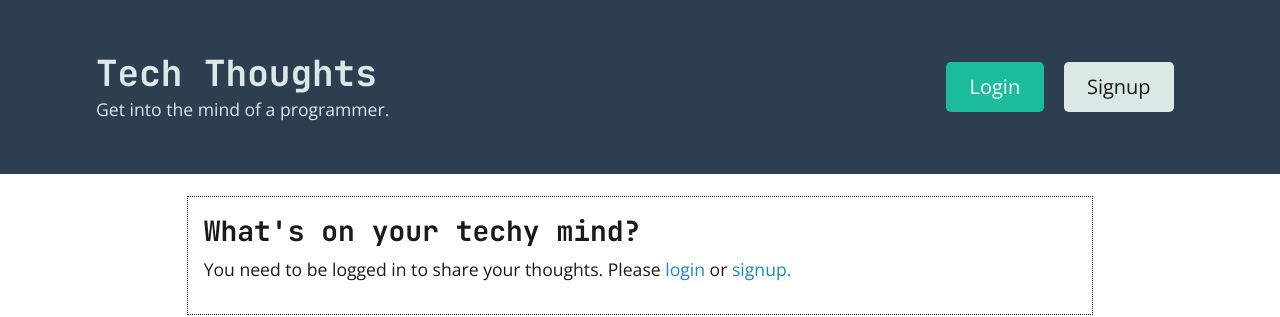
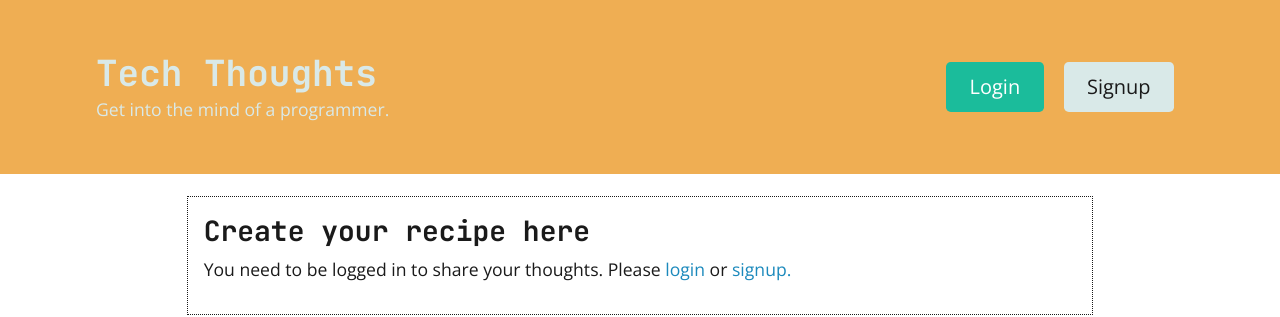
Before and after one commit to dejuliusvince/project3, a React (Create React App) app in the folder client/: page / in a window 1280 px wide. Shown: the top 317 px of the page. Built offline with nearby package versions, Linux system fonts and the light colour scheme; no server answers.

Commit message:
start editing css and fonts

```diff
--- a/client/src/components/ThoughtForm/index.js
+++ b/client/src/components/ThoughtForm/index.js
@@ -62,7 +62,7 @@ const ThoughtForm = () => {
 
   return (
     <div>
-      <h3>What's on your techy mind?</h3>
+      <h3>Create your recipe here</h3>
 
       {Auth.loggedIn() ? (
         <>
--- a/client/src/index.css
+++ b/client/src/index.css
@@ -920,7 +920,7 @@ a:hover {
 
 /* BACKGROUND UTILS */
 .bg-primary {
-  background-color: #2d3e50 !important;
+  background-color: #efae53 !important;
 }
 
 .bg-info {
```
